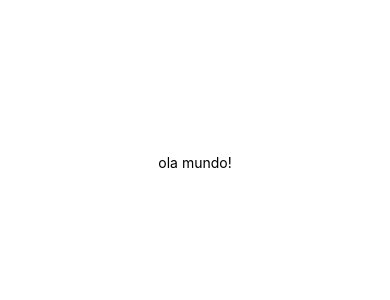
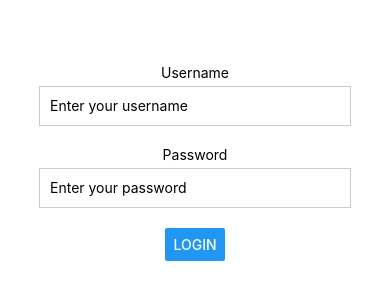
Before and after one commit to FBC-LTS/SISBDP, a React Native app: screen / in a window 390 px wide. Shown: the part 260-560 px from the top of the page. Built offline with nearby package versions, Linux system fonts and the light colour scheme.

Commit message:
Tela de login
feat: login.js
fix: app.js importando a view de login

```diff
--- a/App.js
+++ b/App.js
@@ -1,20 +1,13 @@
-import { StatusBar } from 'expo-status-bar';
-import { StyleSheet, Text, View } from 'react-native';
+import React from 'react';
+import { View } from 'react-native';
+import Login from './src/view/login';
 
-export default function App() {
+const App = () => {
   return (
-    <View style={styles.container}>
-      <Text>ola mundo!</Text>
-      <StatusBar style="auto" />
+    <View style={{ flex: 1 }}>
+      <Login />
     </View>
   );
-}
+};
 
-const styles = StyleSheet.create({
-  container: {
-    flex: 1,
-    backgroundColor: '#fff',
-    alignItems: 'center',
-    justifyContent: 'center',
-  },
-});
+export default App;
--- /dev/null
+++ b/src/view/login.js
@@ -0,0 +1,57 @@
+// src/views/login.js
+
+import React, { useState } from 'react';
+import { View, Text, TextInput, Button, StyleSheet } from 'react-native';
+
+const Login = () => {
+  const [username, setUsername] = useState('');
+  const [password, setPassword] = useState('');
+
+  const handleLogin = () => {
+    // Aqui você pode adicionar a lógica de autenticação
+    console.log('Username:', username);
+    console.log('Password:', password);
+  };
+
+  return (
+    <View style={styles.container}>
+      <Text style={styles.label}>Username</Text>
+      <TextInput
+        style={styles.input}
+        onChangeText={setUsername}
+        value={username}
+        placeholder="Enter your username"
+      />
+      <Text style={styles.label}>Password</Text>
+      <TextInput
+        style={styles.input}
+        onChangeText={setPassword}
+        value={password}
+        secureTextEntry={true}
+        placeholder="Enter your password"
+      />
+      <Button title="Login" onPress={handleLogin} />
+    </View>
+  );
+};
+
+const styles = StyleSheet.create({
+  container: {
+    flex: 1,
+    justifyContent: 'center',
+    alignItems: 'center',
+  },
+  label: {
+    marginBottom: 5,
+  },
+  input: {
+    width: '80%',
+    height: 40,
+    borderWidth: 1,
+    borderColor: '#ccc',
+    marginBottom: 20,
+    paddingLeft: 10,
+  },
+});
+
+export default Login;
```
